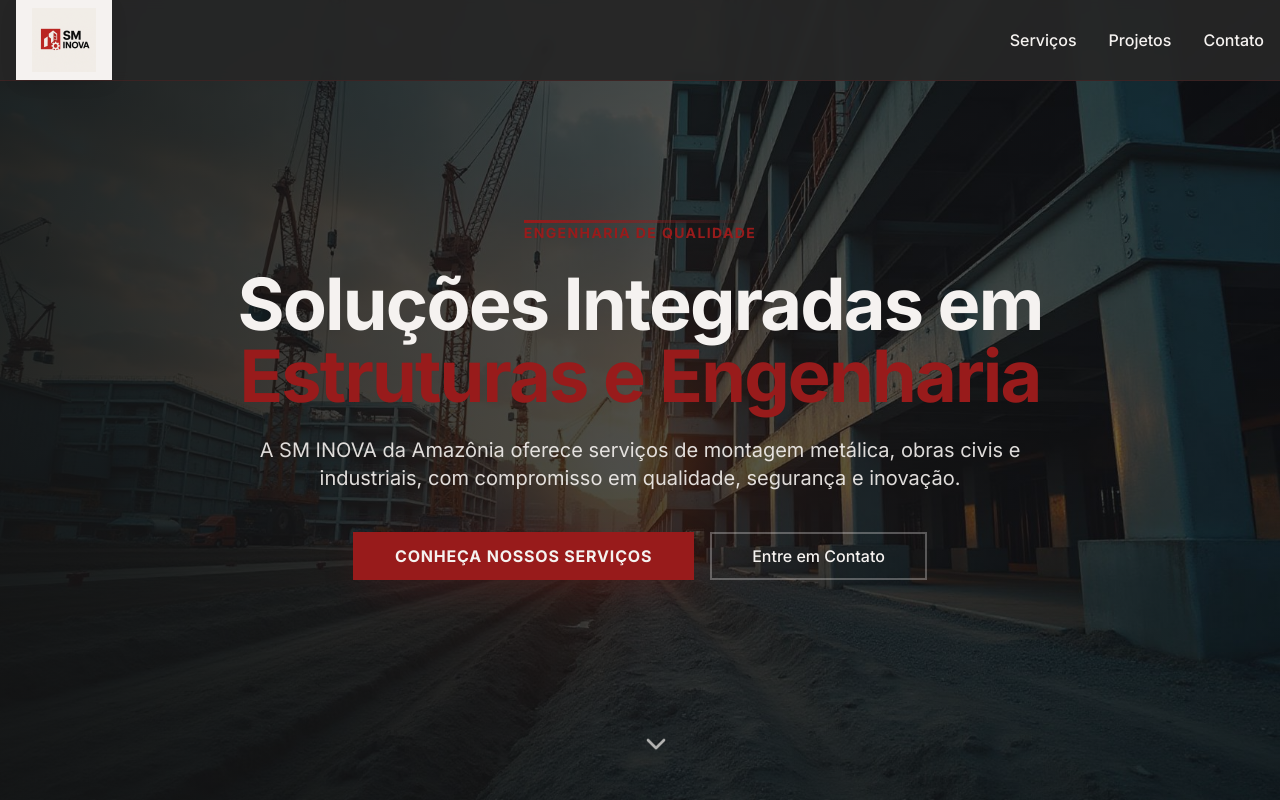
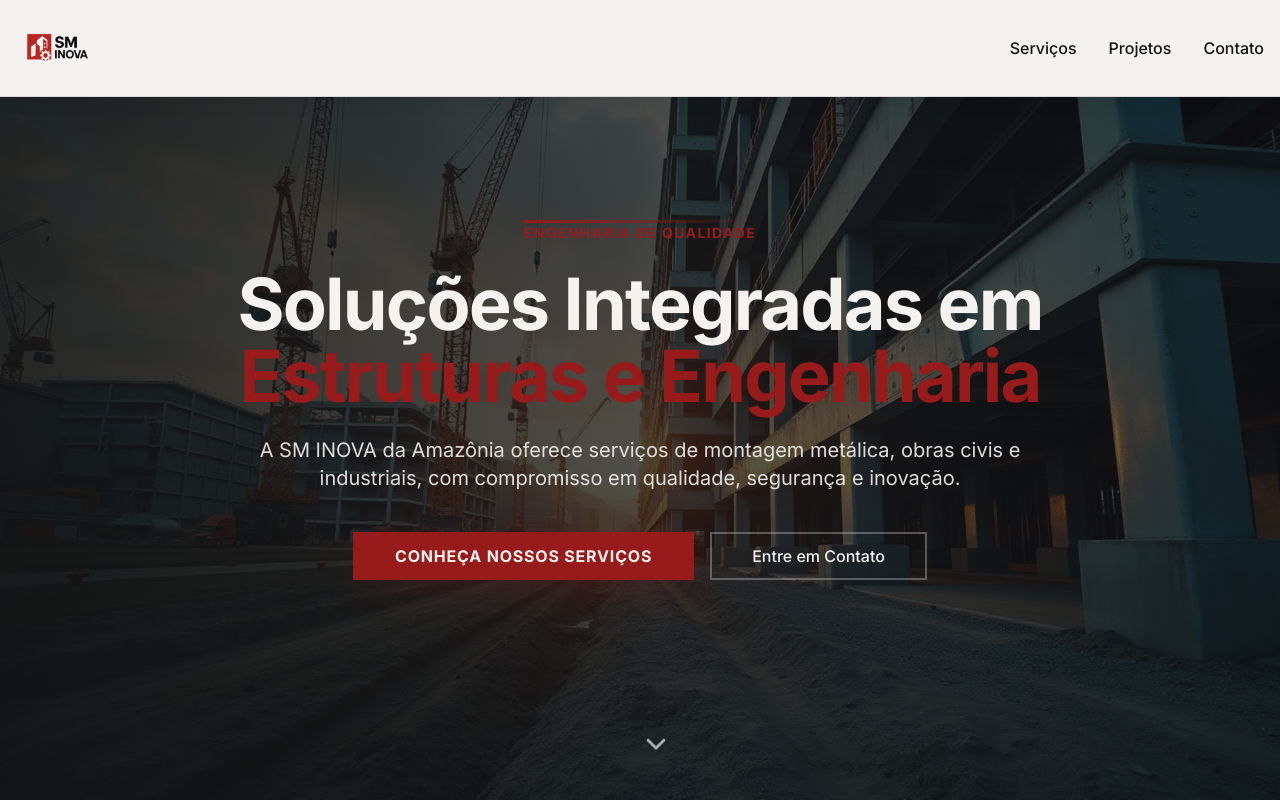
Before and after one commit to kazatec1/sm-inova, a React (Vite) app: page / in a window 1280 px wide. Shown: the top 800 px of the page. Built offline with nearby package versions, Linux system fonts and the light colour scheme; the HTML template or start-up script is replaced by a standard one.

Commit message:
feat: Update logo and header background
Replaces the previous logo with the new one and sets a white background for the header.

```diff
--- a/src/components/Header.tsx
+++ b/src/components/Header.tsx
@@ -15,37 +15,35 @@ const Header = () => {
   };
 
   return (
-    <header className="fixed top-0 left-0 right-0 z-50 bg-secondary/95 backdrop-blur-sm border-b border-primary/20">
+    <header className="fixed top-0 left-0 right-0 z-50 bg-background shadow-card border-b border-border">
       <div className="container mx-auto px-4">
-        <div className="flex items-center justify-between h-20">
+        <div className="flex items-center justify-between h-24">
           {/* Logo */}
           <div className="flex items-center">
-            <div className="bg-background px-4 py-2 rounded-sm shadow-card">
-              <img
-                src={logoSmInova}
-                alt="SM INOVA - Estruturas Metálicas e Engenharia"
-                className="h-14 md:h-16 w-auto transition-smooth hover:scale-105"
-              />
-            </div>
+            <img
+              src={logoSmInova}
+              alt="SM INOVA - Estruturas Metálicas e Engenharia"
+              className="h-16 md:h-20 w-auto transition-smooth hover:scale-105"
+            />
           </div>
 
           {/* Desktop Navigation */}
           <nav className="hidden md:flex items-center gap-8">
             <button
               onClick={() => scrollToSection("servicos")}
-              className="text-primary-foreground hover:text-primary transition-smooth font-medium"
+              className="text-foreground hover:text-primary transition-smooth font-medium"
             >
               Serviços
             </button>
             <button
               onClick={() => scrollToSection("projetos")}
-              className="text-primary-foreground hover:text-primary transition-smooth font-medium"
+              className="text-foreground hover:text-primary transition-smooth font-medium"
             >
               Projetos
             </button>
             <button
               onClick={() => scrollToSection("contato")}
-              className="text-primary-foreground hover:text-primary transition-smooth font-medium"
+              className="text-foreground hover:text-primary transition-smooth font-medium"
             >
               Contato
             </button>
@@ -55,7 +53,7 @@ const Header = () => {
           <Button
             variant="ghost"
             size="icon"
-            className="md:hidden text-primary-foreground"
+            className="md:hidden text-foreground"
             onClick={() => setIsMenuOpen(!isMenuOpen)}
           >
             {isMenuOpen ? <X className="h-6 w-6" /> : <Menu className="h-6 w-6" />}
@@ -67,19 +65,19 @@ const Header = () => {
           <nav className="md:hidden pb-4 flex flex-col gap-4">
             <button
               onClick={() => scrollToSection("servicos")}
-              className="text-primary-foreground hover:text-primary transition-smooth font-medium text-left py-2"
+              className="text-foreground hover:text-primary transition-smooth font-medium text-left py-2"
             >
               Serviços
             </button>
             <button
               onClick={() => scrollToSection("projetos")}
-              className="text-primary-foreground hover:text-primary transition-smooth font-medium text-left py-2"
+              className="text-foreground hover:text-primary transition-smooth font-medium text-left py-2"
             >
               Projetos
             </button>
             <button
               onClick={() => scrollToSection("contato")}
-              className="text-primary-foreground hover:text-primary transition-smooth font-medium text-left py-2"
+              className="text-foreground hover:text-primary transition-smooth font-medium text-left py-2"
             >
               Contato
             </button>
```
Also changed, not shown: public/favicon.png, src/assets/logo-sm-inova.png.
